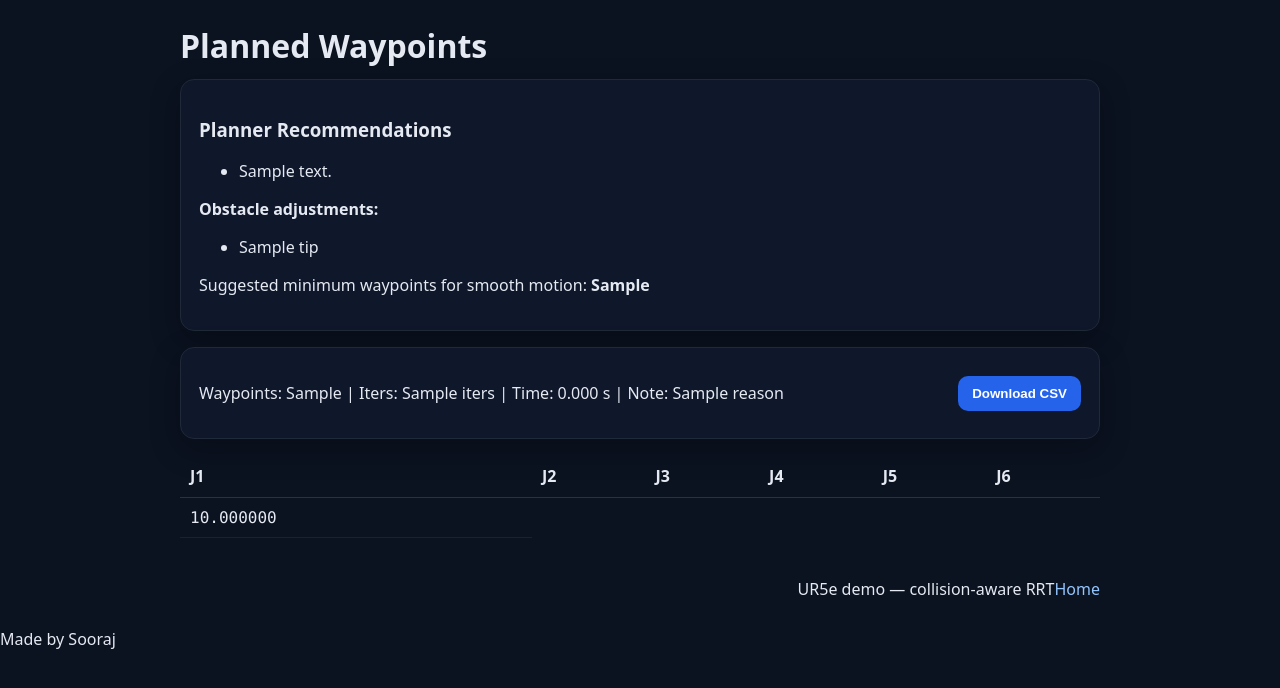
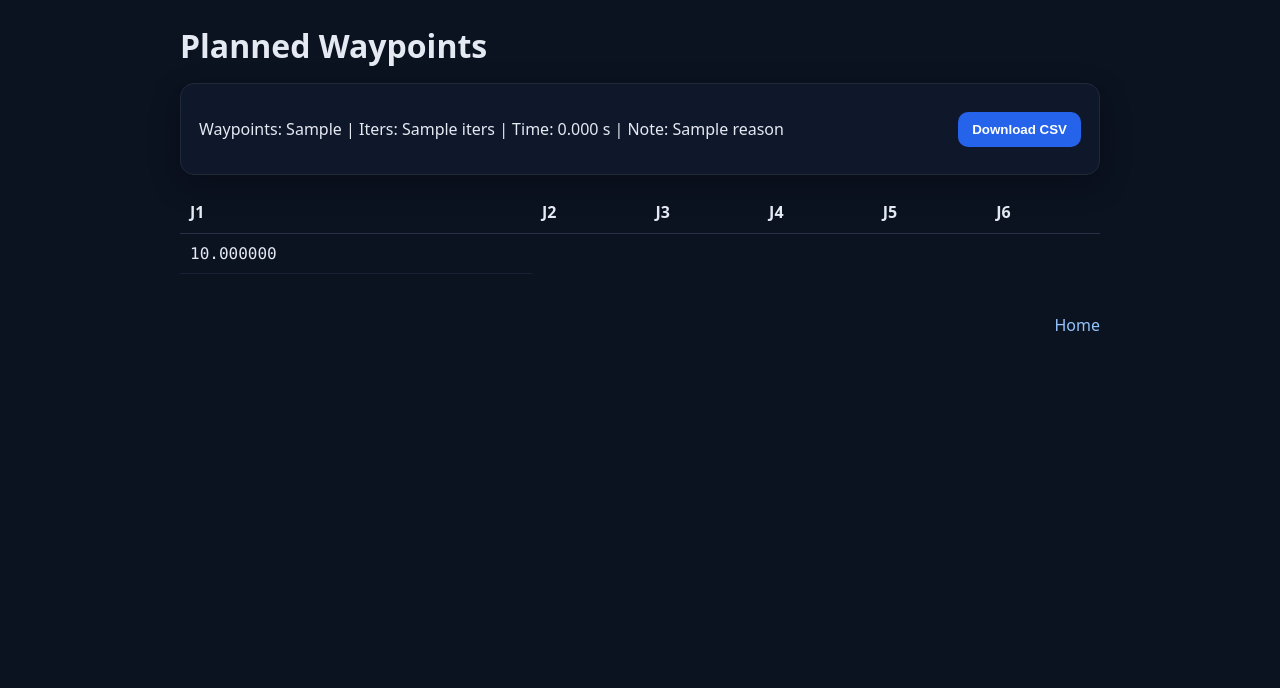
Before and after one commit to SoorajSudhakaran1199/joint-planner-web, a Flask app: template templates/results.html in a window 1280 px wide. Shown: the top 688 px of the page. Run offline with Flask 3, Linux system fonts and the light colour scheme; the template is opened without the code that fills it: most values are stand-ins (such as "Sample title", 1, 10 or a date in 2020).

Commit message:
Add README and update planner web app

```diff
--- a/app.py
+++ b/app.py
@@ -58,7 +58,7 @@ def plan_rrt_connect(start_q, goal_q, obstacles, knobs):
     """
     Return dict:
       success: bool
-      path_rad: list[list[float]]  # joint waypoints in radians
+      path_rad: list[list[float]]
       iters: int
       time_sec: float
       reason: str|None
@@ -142,5 +142,11 @@ def download_csv():
 def healthz():
     return "ok", 200
 
+# ---------------------------
+# MAIN ENTRY (general & portable)
+# ---------------------------
 if __name__ == "__main__":
-    app.run(host="0.0.0.0", port=int(os.environ.get("PORT", 5000)), debug=True)
+    # Prefer PORT from environment (cloud deployments).
+    # Otherwise default to 5001 to avoid macOS AirPlay blocking 5000.
+    port = int(os.environ.get("PORT", 5001))
+    app.run(host="0.0.0.0", port=port, debug=True)
--- a/templates/results.html
+++ b/templates/results.html
@@ -6,34 +6,7 @@
   <link rel="stylesheet" href="/static/style.css">
 </head>
 <body>
-  <h1 class="page-title">Planned Waypoints</h1>
-
-  {% if advice %}
-    <div class="card advice-card">
-      <h3>Planner Recommendations</h3>
-      <ul class="advice-list">
-        {% for note in advice.notes %}
-          <li>{{ note }}</li>
-        {% endfor %}
-      </ul>
-      {% if advice.obstacle_moves and advice.obstacle_moves|length > 0 %}
-        <div class="advice-sub">
-          <strong>Obstacle adjustments:</strong>
-          <ul>
-            {% for tip in advice.obstacle_moves %}
-              <li>{{ tip }}</li>
-            {% endfor %}
-          </ul>
-        </div>
-      {% endif %}
-      {% if advice.recommend_waypoints %}
-        <p class="advice-meta">
-          Suggested minimum waypoints for smooth motion:
-          <strong>{{ advice.recommend_waypoints }}</strong>
-        </p>
-      {% endif %}
-    </div>
-  {% endif %}
+  <h1>Planned Waypoints</h1>
 
   {% if error %}
     <div class="card error-card">
@@ -75,12 +48,7 @@
   {% endif %}
 
   <footer class="foot">
-    <span>UR5e demo — collision-aware RRT</span>
     <a href="/" class="mini-link">Home</a>
-  </footer>
-
-  <footer class="watermark">
-    <p>Made by Sooraj</p>
   </footer>
 </body>
 </html>
```
Also changed, not shown: README.MD (added).
